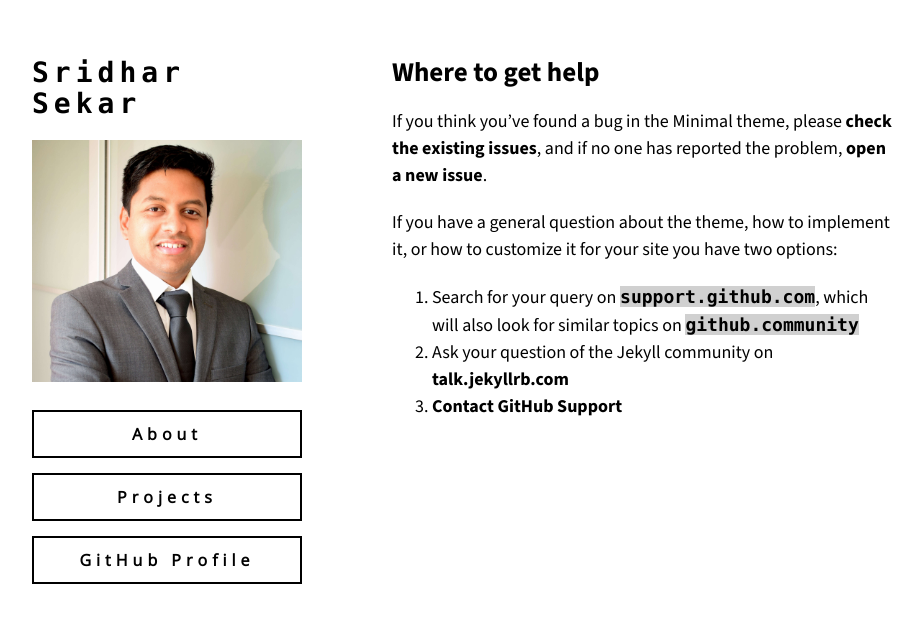
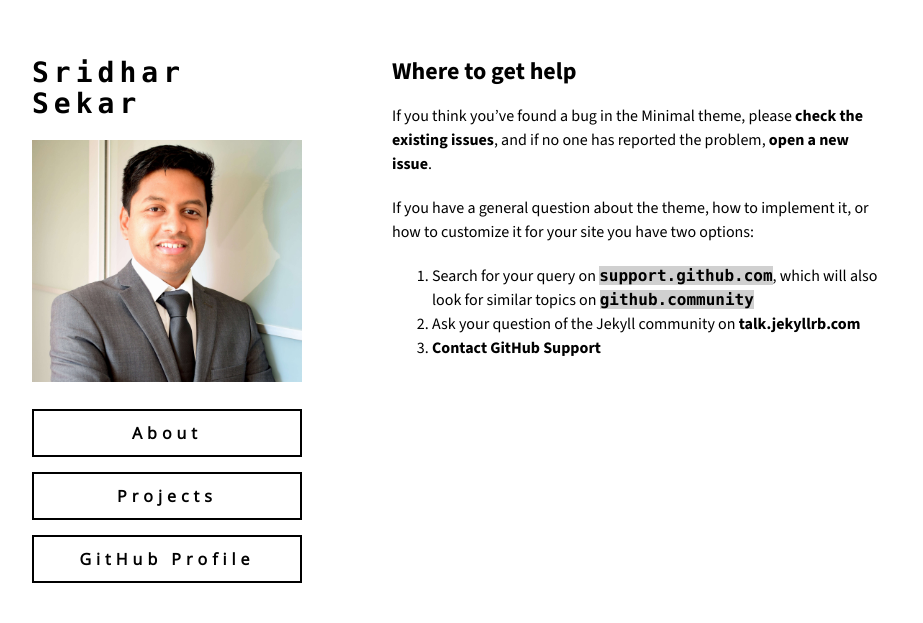
Before and after one commit to sridhar-portfolio/sridhar-portfolio.github.io, a Jekyll site: the page built from docs/SUPPORT.md, in a window 1280 px wide. Shown: the top 623 px of the page, without its empty margins (178-1101 px from the left). Built offline with Jekyll 4.4.1, drawn with Linux system fonts in a browser that asks for light colours; our own code applies the rules of GitHub Pages for plain Markdown files; the repository's description, which GitHub fills in, is left out.

Commit message:
Update jekyll-theme-minimal.scss

```diff
--- a/_sass/jekyll-theme-minimal.scss
+++ b/_sass/jekyll-theme-minimal.scss
@@ -4,7 +4,7 @@
 body {
   background-color: #fff;
   padding:50px;
-  font: 18px/1.5 "Source Sans 3", "Helvetica Neue", Helvetica, Arial, sans-serif;
+  font: 16px/1.5 "Source Sans 3", "Helvetica Neue", Helvetica, Arial, sans-serif;
   color:#000000;
   font-weight:400;
 }
```
